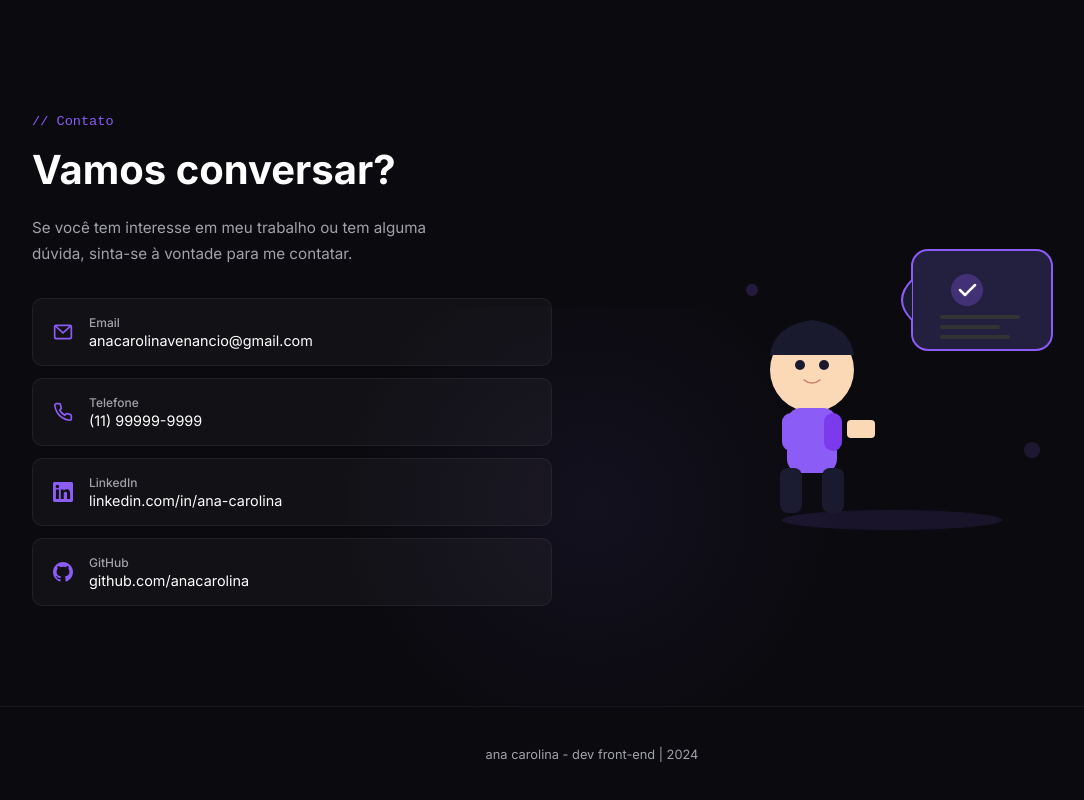
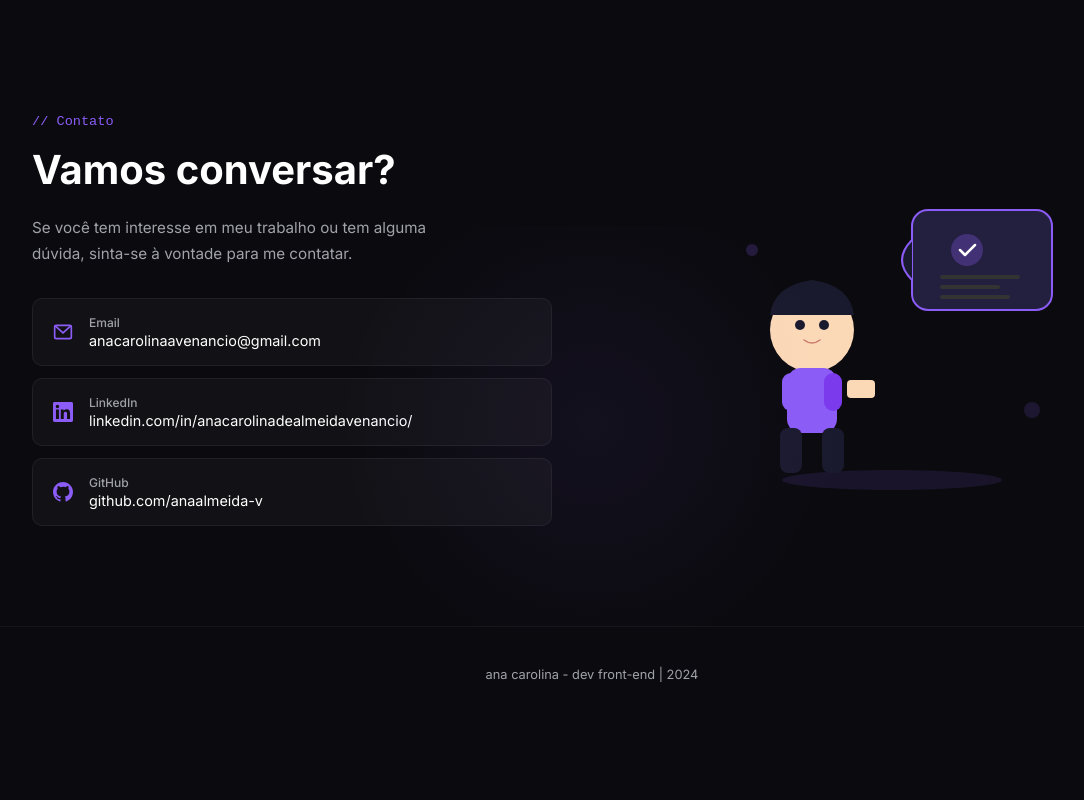
Before and after one commit to anaalmeida-v/ana_portfolio, a React (Vite) app in the folder frontend/: page / in a window 1280 px wide. Shown: the part 3062-3862 px from the top of the page, without its empty margins (48-1132 px from the left). After the commit the page ends 3804 px from the top, so only its background shows below. Built offline with nearby package versions, Linux system fonts and the light colour scheme.

Commit message:
refactor(front): remove telefone e corrigi redes sociais

```diff
--- a/frontend/src/components/Home.jsx
+++ b/frontend/src/components/Home.jsx
@@ -65,8 +65,8 @@ const education = [
 const contacts = [
   {
     label: 'Email',
-    value: 'anacarolinavenancio@gmail.com',
-    href: 'mailto:anacarolinavenancio@gmail.com',
+    value: 'anacarolinaavenancio@gmail.com',
+    href: 'mailto:anacarolinaavenancio@gmail.com',
     icon: (
       <svg width="20" height="20" viewBox="0 0 24 24" fill="none" stroke="currentColor" strokeWidth="2">
         <rect x="2" y="4" width="20" height="16" rx="2" />
@@ -75,19 +75,9 @@ const contacts = [
     ),
   },
   {
-    label: 'Telefone',
-    value: '(11) 99999-9999',
-    href: 'tel:+5511999999999',
-    icon: (
-      <svg width="20" height="20" viewBox="0 0 24 24" fill="none" stroke="currentColor" strokeWidth="2">
-        <path d="M22 16.92v3a2 2 0 01-2.18 2 19.79 19.79 0 01-8.63-3.07 19.5 19.5 0 01-6-6 19.79 19.79 0 01-3.07-8.67A2 2 0 014.11 2h3a2 2 0 012 1.72c.127.96.361 1.903.7 2.81a2 2 0 01-.45 2.11L8.09 9.91a16 16 0 006 6l1.27-1.27a2 2 0 012.11-.45c.907.339 1.85.573 2.81.7A2 2 0 0122 16.92z" />
-      </svg>
-    ),
-  },
-  {
     label: 'LinkedIn',
-    value: 'linkedin.com/in/ana-carolina',
-    href: 'https://linkedin.com/in/ana-carolina',
+    value: 'linkedin.com/in/anacarolinadealmeidavenancio/',
+    href: 'https://www.linkedin.com/in/anacarolinadealmeidavenancio/',
     icon: (
       <svg width="20" height="20" viewBox="0 0 24 24" fill="currentColor">
         <path d="M20.447 20.452h-3.554v-5.569c0-1.328-.027-3.037-1.852-3.037-1.853 0-2.136 1.445-2.136 2.939v5.667H9.351V9h3.414v1.561h.046c.477-.9 1.637-1.85 3.37-1.85 3.601 0 4.267 2.37 4.267 5.455v6.286zM5.337 7.433a2.062 2.062 0 01-2.063-2.065 2.064 2.064 0 112.063 2.065zm1.782 13.019H3.555V9h3.564v11.452zM22.225 0H1.771C.792 0 0 .774 0 1.729v20.542C0 23.227.792 24 1.771 24h20.451C23.2 24 24 23.227 24 22.271V1.729C24 .774 23.2 0 22.222 0h.003z" />
@@ -96,8 +86,8 @@ const contacts = [
   },
   {
     label: 'GitHub',
-    value: 'github.com/anacarolina',
-    href: 'https://github.com/anacarolina',
+    value: 'github.com/anaalmeida-v',
+    href: 'https://github.com/anaalmeida-v',
     icon: (
       <svg width="20" height="20" viewBox="0 0 24 24" fill="currentColor">
         <path d="M12 0C5.374 0 0 5.373 0 12c0 5.302 3.438 9.8 8.207 11.387.599.111.793-.261.793-.577v-2.234c-3.338.726-4.033-1.416-4.033-1.416-.546-1.387-1.333-1.756-1.333-1.756-1.089-.745.083-.729.083-.729 1.205.084 1.839 1.237 1.839 1.237 1.07 1.834 2.807 1.304 3.492.997.107-.775.418-1.305.762-1.604-2.665-.305-5.467-1.334-5.467-5.931 0-1.311.469-2.381 1.236-3.221-.124-.303-.535-1.524.117-3.176 0 0 1.008-.322 3.301 1.23A11.509 11.509 0 0112 5.803c1.02.005 2.047.138 3.006.404 2.291-1.552 3.297-1.23 3.297-1.23.653 1.653.242 2.874.118 3.176.77.84 1.235 1.911 1.235 3.221 0 4.609-2.807 5.624-5.479 5.921.43.372.823 1.102.823 2.222v3.293c0 .319.192.694.801.576C20.566 21.797 24 17.3 24 12c0-6.627-5.373-12-12-12z" />
```
